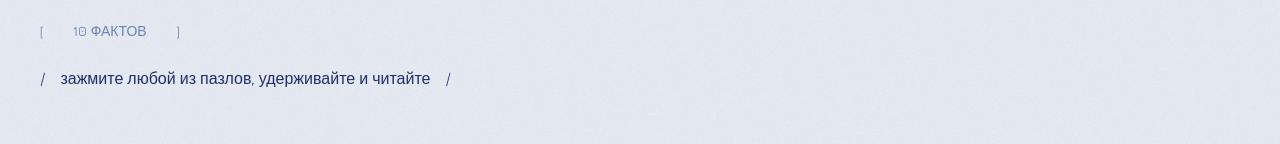
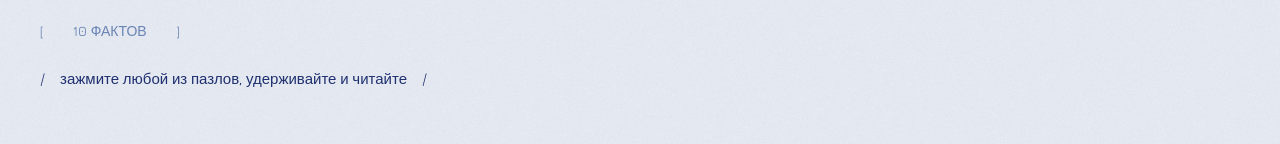
Before and after one commit to Alex-Nicalace/webcraft, a React (Vite) app: page / in a window 1280 px wide. Shown: the part 4675-4819 px from the top of the page. Built offline with nearby package versions, Linux system fonts and the light colour scheme.

Commit message:
Facts: style element explain

```diff
--- a/src/components/Facts/Facts.scss
+++ b/src/components/Facts/Facts.scss
@@ -1,6 +1,10 @@
+@use '../../styles/typography.scss' as *;
+
 .facts {
   // .facts__heading
   &__heading {
+    @extend .heading;
+
     &:not(:last-child) {
       margin-bottom: rem(30);
     }
@@ -9,6 +13,7 @@
   &__explain {
     display: flex;
     gap: rem(15);
+    @extend .text-explanation;
 
     &::before,
     &::after {
--- a/src/components/Facts/Facts.tsx
+++ b/src/components/Facts/Facts.tsx
@@ -35,7 +35,7 @@ function Facts({ className, ...props }: TFactsProps): JSX.Element {
       className={['facts', className].join(' ')}
       {...props}
     >
-      <h2 className="facts__heading heading">
+      <h2 className="facts__heading">
         {pluralize(quantityFacts, 'факт', 'факта', 'фактов')}
       </h2>
       <p className="facts__explain">
```
